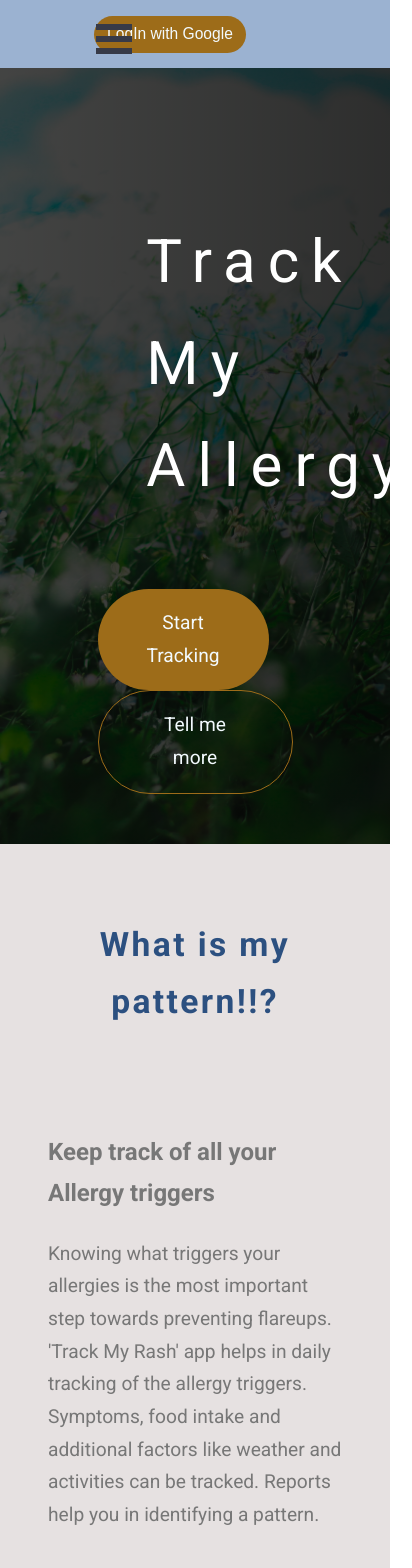
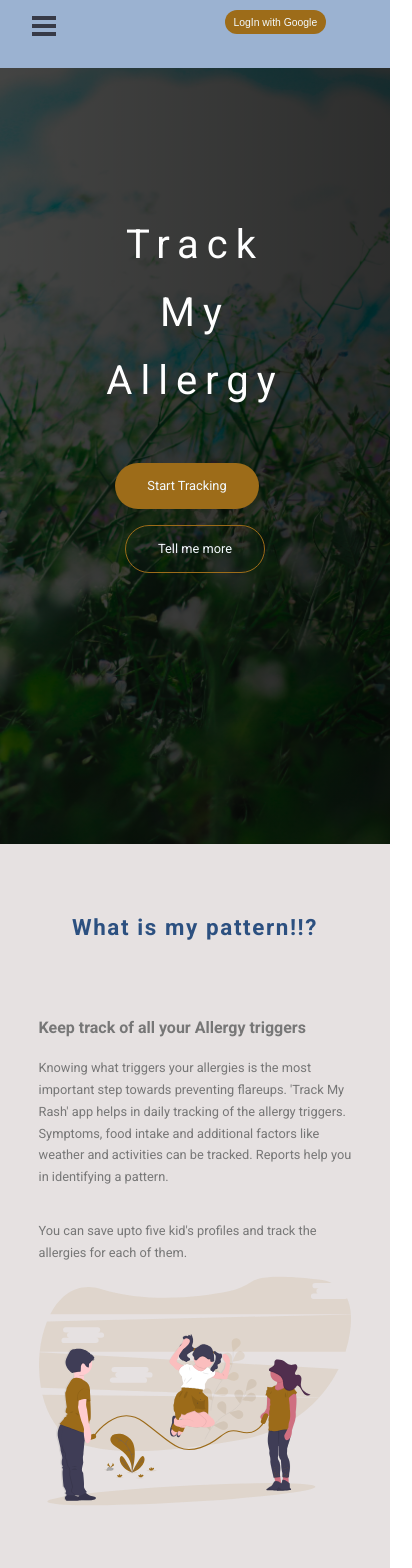
Before and after one commit to JeenaJohn/allergy-tracker, a React (Create React App) app: page / in a window 390 px wide. Shown: the top 1568 px of the page, 412 px wide, since content can reach past the window. Built offline with nearby package versions, Linux system fonts and the light colour scheme; no server answers.

Commit message:
Responsive design for home page

```diff
--- a/src/AddKid.js
+++ b/src/AddKid.js
@@ -6,6 +6,7 @@ import firebase from "./firebase.js";
 function AddKid(props) {
   const [newKidName, setNewKidName] = useState("");
   const [userMsg, setUserMsg] = useState("");
+  const [loginMsg, setLoginMsg] = useState("");
   const [kids, setKids] = useState([]);
 
   let saveBtnDisabled = props.userID == null ? true : false;
@@ -15,6 +16,12 @@ function AddKid(props) {
   console.log(props.userID);
 
   useEffect(() => {
+    /*  check if user is logged in */
+
+    props.userID == null
+      ? setLoginMsg("You have to first login to use this app.")
+      : setLoginMsg("");
+
     kidsRef.on("value", (snapshot) => {
       let items = snapshot.val();
 
@@ -75,18 +82,14 @@ function AddKid(props) {
         <h2 className="heading-secondary bg-color-blue ">Add Kid Profile</h2>
       </div>
 
-      {props.userID == null ? (
       <p
-          className="paragraph u-center-text u-text-color-red
+        className="paragraph u-text-left u-text-color-red
       u-margin-bottom-small"
       >
-          <i>You have to first login to use this app.</i>
+        {loginMsg}
       </p>
-      ) : (
-        <p></p>
-      )}
       <div className="box-questions">
-        <div className="u-text-left u-margin-bottom-small">
+        <div className="question">
           <label for="kidName" className="kid-name-label">
             Kid's Name
           </label>
@@ -99,7 +102,8 @@ function AddKid(props) {
             onChange={(e) => handleChange(e)}
             required
           />
-          <span className="u-margin-left">
+        </div>
+        <div className="u-text-left">
           <button
             className="btn btn-medium "
             type="submit"
@@ -108,7 +112,6 @@ function AddKid(props) {
           >
             Save
           </button>
-          </span>
         </div>
 
         {userMsg.length != 0 ? (
--- a/src/App.css
+++ b/src/App.css
@@ -7,3 +7,4 @@
 @import "./resources/css/utilities.css";
 @import "./resources/css/Grid.css";
 @import "./resources/css/sidebar.css";
+@import "./resources/css/queries.css";
--- a/src/Home.js
+++ b/src/Home.js
@@ -9,13 +9,13 @@ function Home(props) {
       {/* header nav bar and footer are in Layout.js */}
       <header className="home-page">
         <div className="header__text-box" >
-          <h1 className="heading-primary ">
+          <h1 className="heading-primary  ">
             <span className="heading-primary--main">Track My Allergy</span>
           </h1>
 
           <a
             href="/diary"
-            className="btn btn-header u-margin-right"
+            className="btn btn-header u-margin-right u-margin-bottom-small "
           >
             Start Tracking
           </a>
--- a/src/resources/css/header.css
+++ b/src/resources/css/header.css
@@ -43,7 +43,7 @@ header nav {
 .header__userinfo {
   position: absolute;
   top: 0.3rem;
-  right: 12rem;
+  right: 8rem;
   color: #fff;
   height: 8vh;
   text-align: right;
@@ -60,6 +60,6 @@ header nav {
   position: absolute;
   top: 25%;
   margin-left: 25%;
+  width: 50%;
   text-align: center;
-  width: 50%;
 }
--- /dev/null
+++ b/src/resources/css/queries.css
@@ -0,0 +1,85 @@
+
+/*
+0 - 600px:      Phone
+600 - 900px:    Tablet portrait
+900 - 1200px:   Tablet landscape
+[1200 - 1800] is where our normal styles apply
+1800px + :      Big desktop
+
+$breakpoint arguement choices:
+- phone
+- tab-port
+- tab-land
+- big-desktop */
+
+
+
+   /*1800px+  big desktops  //1rem = 16, 12/16 */
+   @media only screen and (min-width: 1800px) {
+     html { font-size: 16px;  }
+    }
+
+
+    /*1200px Tablet landscape //1 rem = 10px, 9/16 = 50% */
+    @media only screen and (max-width: 1200px) {
+     html { font-size: 10px; }
+     .row { padding: 0 2%;}
+
+    }
+
+     /*900px Tablet portrait //1 rem = 8px, 8/16 = 50% */
+   @media only screen and (max-width: 900px) {
+    html { font-size: 9px;  }
+     }
+
+   /*600px Phone //1 rem = 8px, 6/16 = 37.5% */
+   @media only screen and (max-width: 600px) {
+     html{font-size: 8px;}
+     };
+
+     @media only screen and (max-width: 480px) {
+      html{font-size: 6px;}
+
+      };
+
+ /*
+ Big tablet to 1200px (widths smalller than the 1140px row)
+@media only screen and (max-width: 1200px){
+
+    .row { padding: 0 2%;}
+
+}
+
+
+/* Small tablet to big tablet : from 768px to 1023px
+@media only screen and (max-width: 1023px){
+  body { font-size: 18px;}
+  section {padding: 60px o;}
+
+  .long-copy{
+    width:80%;
+    margin-left:10%;
+
+  }
+
+}
+
+
+/* Small phones to small tablets : from 481px to 767px
+@media only screen and (max-width: 767px){
+  input[type=checkbox]{
+    margin: 2% 5%;
+
+    .col {
+    	width: 100%;
+    	margin: 0 0 4% 0;
+    }
+  }
+}
+
+/* Small phones: from 0 to 480px
+@media only screen and (max-width: 480px){
+  section {padding: 25px o;}
+  contact-form {width: 100%;}
+}
+*/
--- a/src/resources/css/sections.css
+++ b/src/resources/css/sections.css
@@ -7,7 +7,7 @@
 
 .section-about {
   background-color: #e6e1e1;
-  padding: 6rem 4rem;
+  padding: 8rem 4rem;
   color: #777777;
   height: 100vh;
 }
--- a/src/resources/css/sidebar.css
+++ b/src/resources/css/sidebar.css
@@ -3,7 +3,7 @@
     position: fixed;
     width: 3rem;
     height: 2.5rem;
-    left: 8rem;
+    left: 4rem;
     top: 2rem;
   }
 
@@ -19,8 +19,8 @@
 
   /* Position and sizing of clickable cross button */
   .bm-cross-button {
-    height: 24px;
-    width: 24px;
+    height: 2rem;
+    width: 2rem;
   }
 
   /* Color/shape of close button cross */
@@ -41,7 +41,7 @@
   .bm-menu {
     background:#6785AE;
     padding: 9rem 0rem 0;
-    font-size: 1.15em;
+    font-size: 1.15rem;
 
 
   }
--- a/src/resources/css/typography.css
+++ b/src/resources/css/typography.css
@@ -2,8 +2,8 @@
   color: #fff;
   margin-bottom: 6rem;
   text-align: center;
-  width: 50%;
-  margin-left: 25%;
+  width: 100%;
+
 }
 
 .heading-primary--main {
```
Lines whose indentation alone changed are shown as unchanged.
